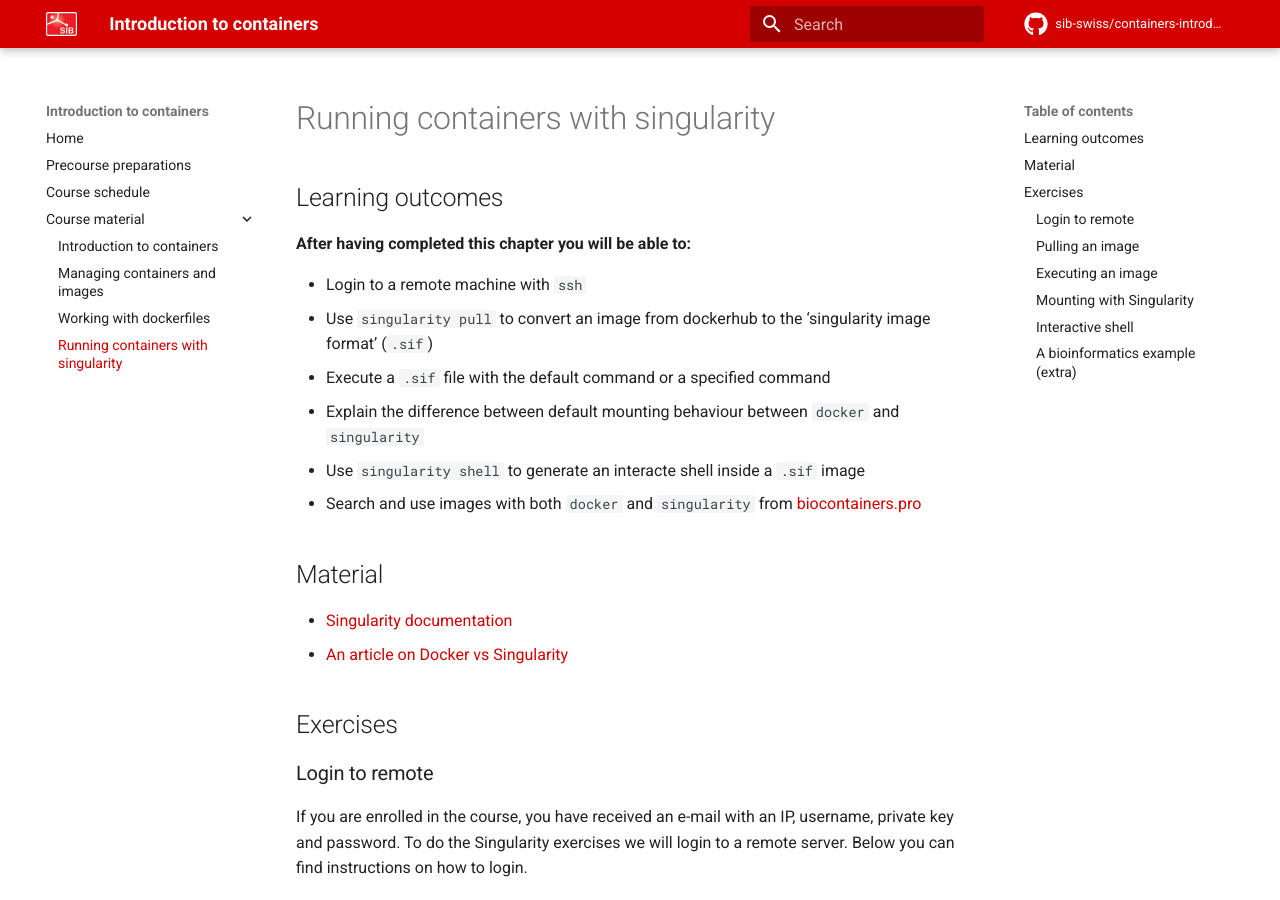
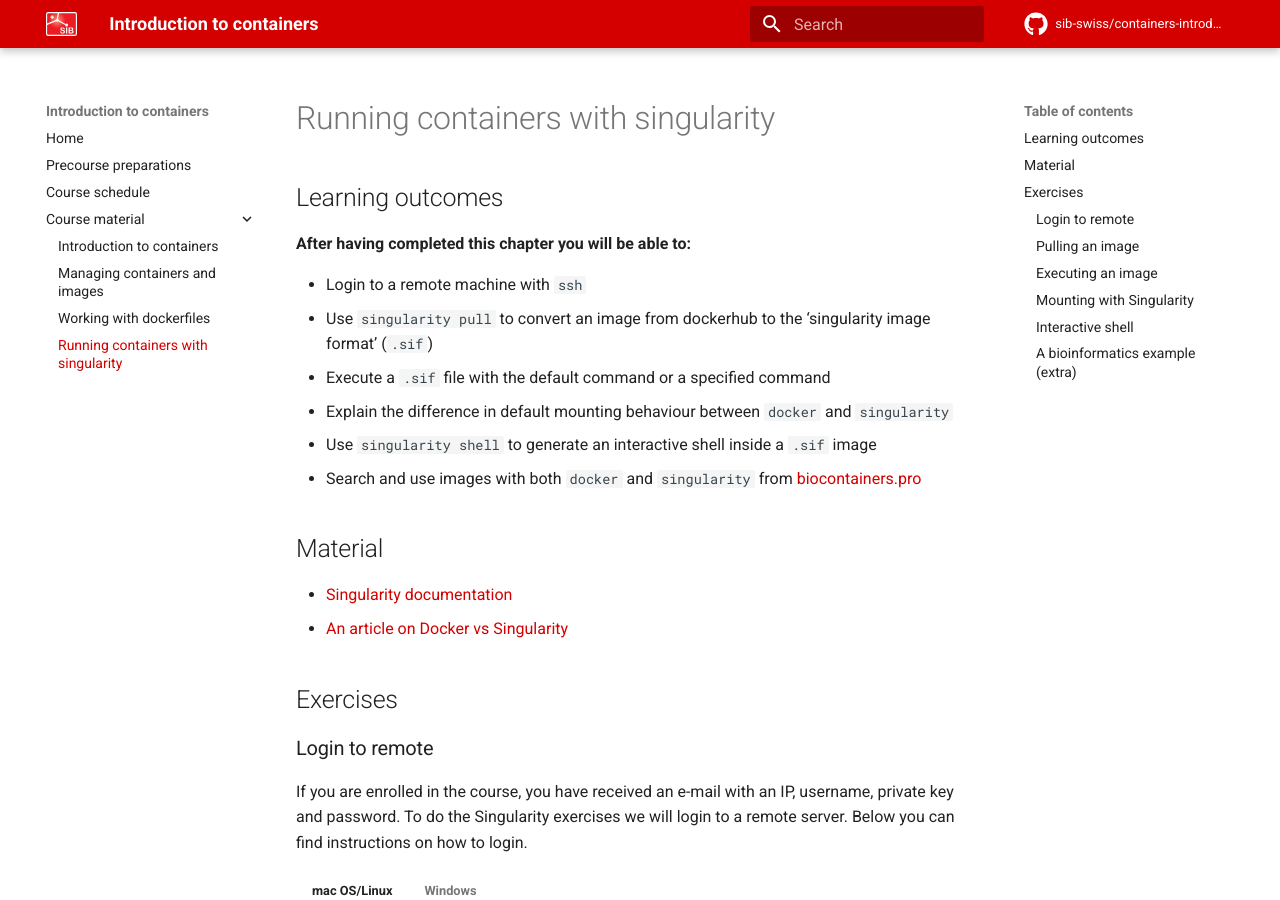
Before and after one commit to sib-swiss/containers-introduction-training, an MkDocs documentation site: the page built from docs/course_material/singularity.md, in a window 1280 px wide and 900 px high. Built offline with MkDocs 1.6.1 and Material for MkDocs 9.7.7, drawn with Linux system fonts in a browser that asks for light colours; comment, search, counter and statistics services are not loaded.

Commit message:
spelling errors

```diff
--- a/docs/course_material/singularity.md
+++ b/docs/course_material/singularity.md
@@ -5,8 +5,8 @@
 * Login to a remote machine with `ssh`
 * Use `singularity pull` to convert an image from dockerhub to the 'singularity image format' (`.sif`)
 * Execute a `.sif` file with the default command or a specified command
-* Explain the difference between default mounting behaviour between `docker` and `singularity`
-* Use `singularity shell` to generate an interacte shell inside a `.sif` image
+* Explain the difference in default mounting behaviour between `docker` and `singularity`
+* Use `singularity shell` to generate an interactive shell inside a `.sif` image
 * Search and use images with both `docker` and `singularity` from [biocontainers.pro](https://biocontainers.pro)
 
 
```
